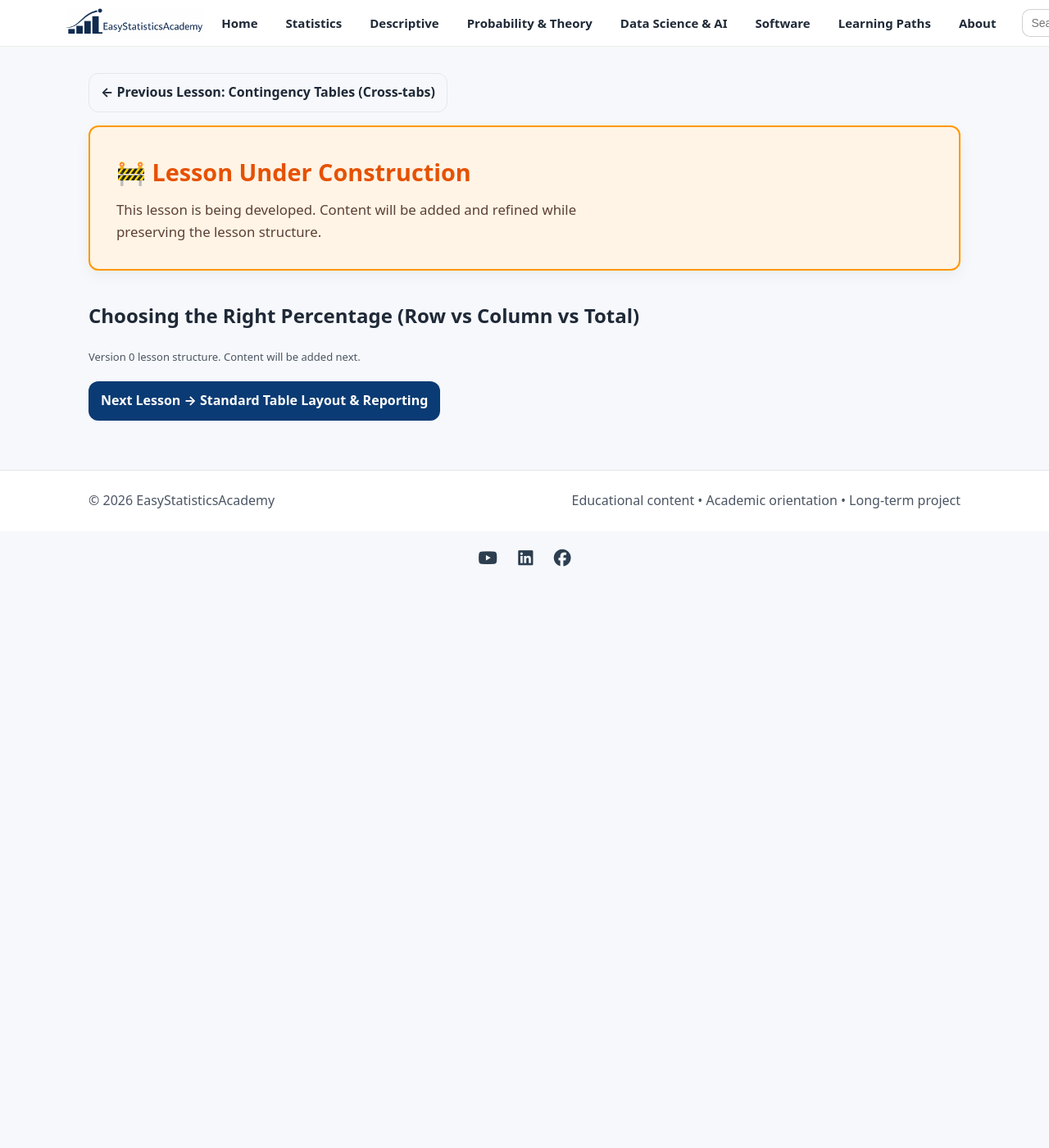
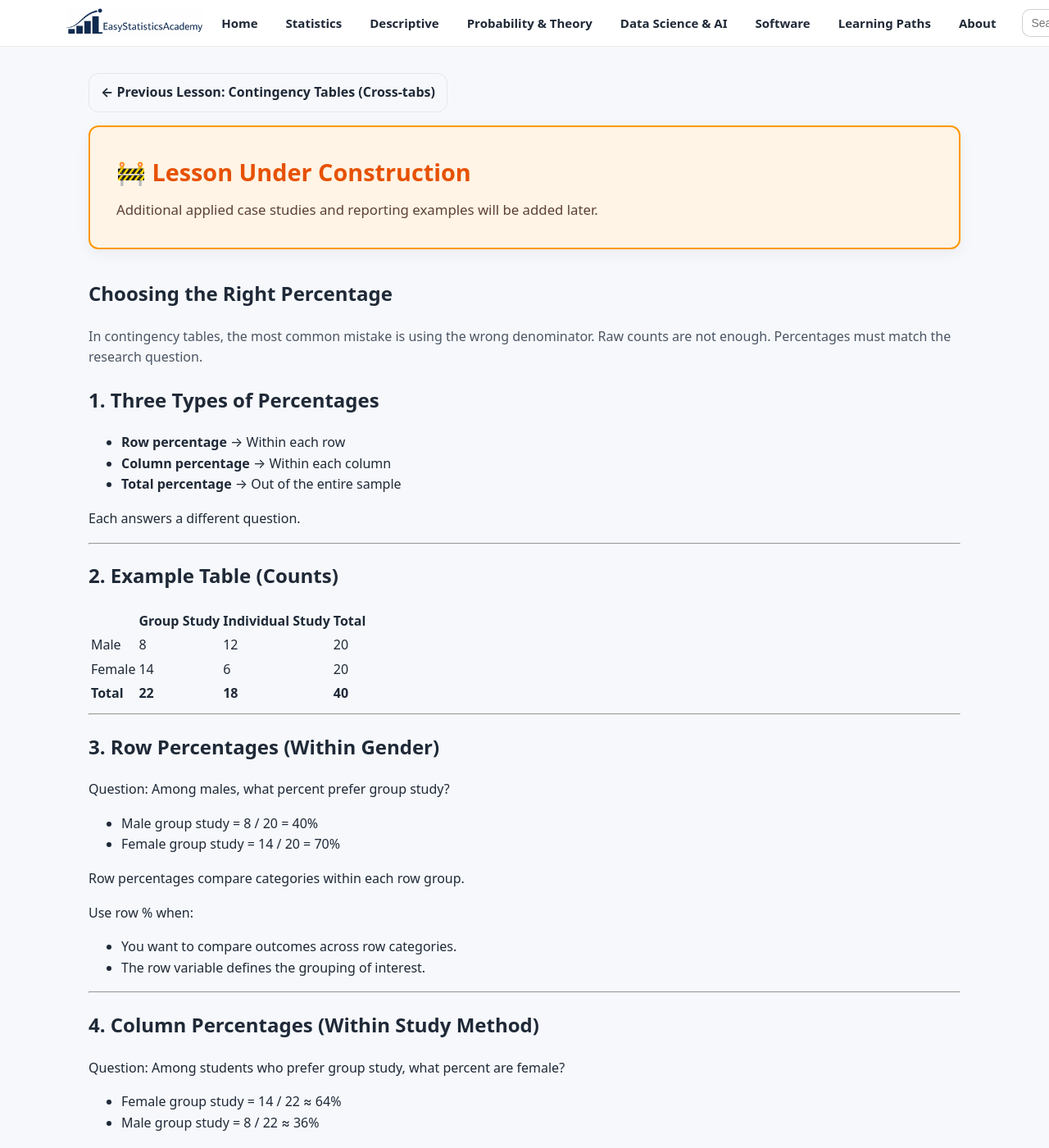
Before and after one commit to ammar-homaida-statistics/easystatisticsacademy, a Jekyll site: the page built from descriptive/tabular-summaries/choosing-the-right-percentage/index.md, in a window 1280 px wide and 1400 px high. Shown: the whole window at 82% size. Built offline with Jekyll 4.4.1, drawn with Linux system fonts in a browser that asks for light colours; some of the changed text lies outside the part shown.

Commit message:
Add lesson content

```diff
--- a/descriptive/tabular-summaries/choosing-the-right-percentage/index.md
+++ b/descriptive/tabular-summaries/choosing-the-right-percentage/index.md
@@ -6,12 +6,14 @@ permalink: /descriptive/tabular-summaries/choosing-the-right-percentage/
 sidebar: false
 ---
 
+<!-- Previous Button -->
 <section class="section section-slim">
   <a class="btn btn-outline" href="/descriptive/tabular-summaries/contingency-tables/">
     ← Previous Lesson: Contingency Tables (Cross-tabs)
   </a>
 </section>
 
+<!-- UNDER CONSTRUCTION NOTICE -->
 <section class="section section-slim">
   <div class="callout" style="background:#fff4e5; border:2px solid #ff9800; padding:2rem; border-radius:12px;">
     <div class="callout-copy">
@@ -19,7 +21,7 @@ sidebar: false
         🚧 Lesson Under Construction
       </h2>
       <p style="margin:0; font-size:1.05rem; color:#5d4037; line-height:1.6;">
-        This lesson is being developed. Content will be added and refined while preserving the lesson structure.
+        Additional applied case studies and reporting examples will be added later.
       </p>
     </div>
   </div>
@@ -27,11 +29,176 @@ sidebar: false
 
 <section class="section">
   <div class="section-head">
-    <h1>Choosing the Right Percentage (Row vs Column vs Total)</h1>
-    <p class="muted-mini">Version 0 lesson structure. Content will be added next.</p>
+    <h1>Choosing the Right Percentage</h1>
+    <p>
+      In contingency tables, the most common mistake is using the wrong denominator.
+      Raw counts are not enough. Percentages must match the research question.
+    </p>
   </div>
+
+  <h2>1. Three Types of Percentages</h2>
+
+  <ul>
+    <li><strong>Row percentage</strong> → Within each row</li>
+    <li><strong>Column percentage</strong> → Within each column</li>
+    <li><strong>Total percentage</strong> → Out of the entire sample</li>
+  </ul>
+
+  <p>
+    Each answers a different question.
+  </p>
+
+  <hr>
+
+  <h2>2. Example Table (Counts)</h2>
+
+  <table class="table">
+    <thead>
+      <tr>
+        <th></th>
+        <th>Group Study</th>
+        <th>Individual Study</th>
+        <th>Total</th>
+      </tr>
+    </thead>
+    <tbody>
+      <tr>
+        <td>Male</td>
+        <td>8</td>
+        <td>12</td>
+        <td>20</td>
+      </tr>
+      <tr>
+        <td>Female</td>
+        <td>14</td>
+        <td>6</td>
+        <td>20</td>
+      </tr>
+      <tr>
+        <td><strong>Total</strong></td>
+        <td><strong>22</strong></td>
+        <td><strong>18</strong></td>
+        <td><strong>40</strong></td>
+      </tr>
+    </tbody>
+  </table>
+
+  <hr>
+
+  <h2>3. Row Percentages (Within Gender)</h2>
+
+  <p>
+    Question: Among males, what percent prefer group study?
+  </p>
+
+  <ul>
+    <li>Male group study = 8 / 20 = 40%</li>
+    <li>Female group study = 14 / 20 = 70%</li>
+  </ul>
+
+  <p>
+    Row percentages compare categories within each row group.
+  </p>
+
+  <p>
+    Use row % when:
+  </p>
+
+  <ul>
+    <li>You want to compare outcomes across row categories.</li>
+    <li>The row variable defines the grouping of interest.</li>
+  </ul>
+
+  <hr>
+
+  <h2>4. Column Percentages (Within Study Method)</h2>
+
+  <p>
+    Question: Among students who prefer group study, what percent are female?
+  </p>
+
+  <ul>
+    <li>Female group study = 14 / 22 ≈ 64%</li>
+    <li>Male group study = 8 / 22 ≈ 36%</li>
+  </ul>
+
+  <p>
+    Column percentages compare categories within each column group.
+  </p>
+
+  <p>
+    Use column % when:
+  </p>
+
+  <ul>
+    <li>You want to compare row distribution inside each column category.</li>
+  </ul>
+
+  <hr>
+
+  <h2>5. Total Percentages</h2>
+
+  <p>
+    Total percent uses the grand total (40 in this case).
+  </p>
+
+  <ul>
+    <li>Female group study = 14 / 40 = 35%</li>
+  </ul>
+
+  <p>
+    Total percent answers:
+  </p>
+
+  <ul>
+    <li>What fraction of the entire sample is in this cell?</li>
+  </ul>
+
+  <p>
+    It does not directly show association.
+  </p>
+
+  <hr>
+
+  <h2>6. The Core Principle</h2>
+
+  <p>
+    The denominator must match the question.
+  </p>
+
+  <ul>
+    <li>If asking “within males?” → use row %.</li>
+    <li>If asking “within group study?” → use column %.</li>
+    <li>If asking “out of entire sample?” → use total %.</li>
+  </ul>
+
+  <hr>
+
+  <h2>7. Common Errors</h2>
+
+  <ul>
+    <li>Comparing raw counts when group sizes differ.</li>
+    <li>Reporting total % when row % is required.</li>
+    <li>Mixing row and column percentages in the same interpretation.</li>
+    <li>Not stating which percentage is being used.</li>
+  </ul>
+
+  <p>
+    Always state clearly:
+  </p>
+
+  <ul>
+    <li>“Row percentages were calculated.”</li>
+    <li>or “Column percentages were used.”</li>
+  </ul>
+
+  <p>
+    Transparency prevents misleading interpretation.
+  </p>
+
 </section>
 
+<!-- Next Button -->
 <section class="section section-slim">
   <a class="btn" href="/descriptive/tabular-summaries/standard-table-layout-and-reporting/">
     Next Lesson → Standard Table Layout & Reporting
@@ -41,6 +208,7 @@ sidebar: false
 <script>
   (function () {
     var KEY = "esa_continue_descriptive_tabular_summaries_lesson_v0";
+
     localStorage.setItem(KEY, JSON.stringify({
       url: "/descriptive/tabular-summaries/choosing-the-right-percentage/",
       label: "Lesson 8 — Choosing the Right Percentage",
```
